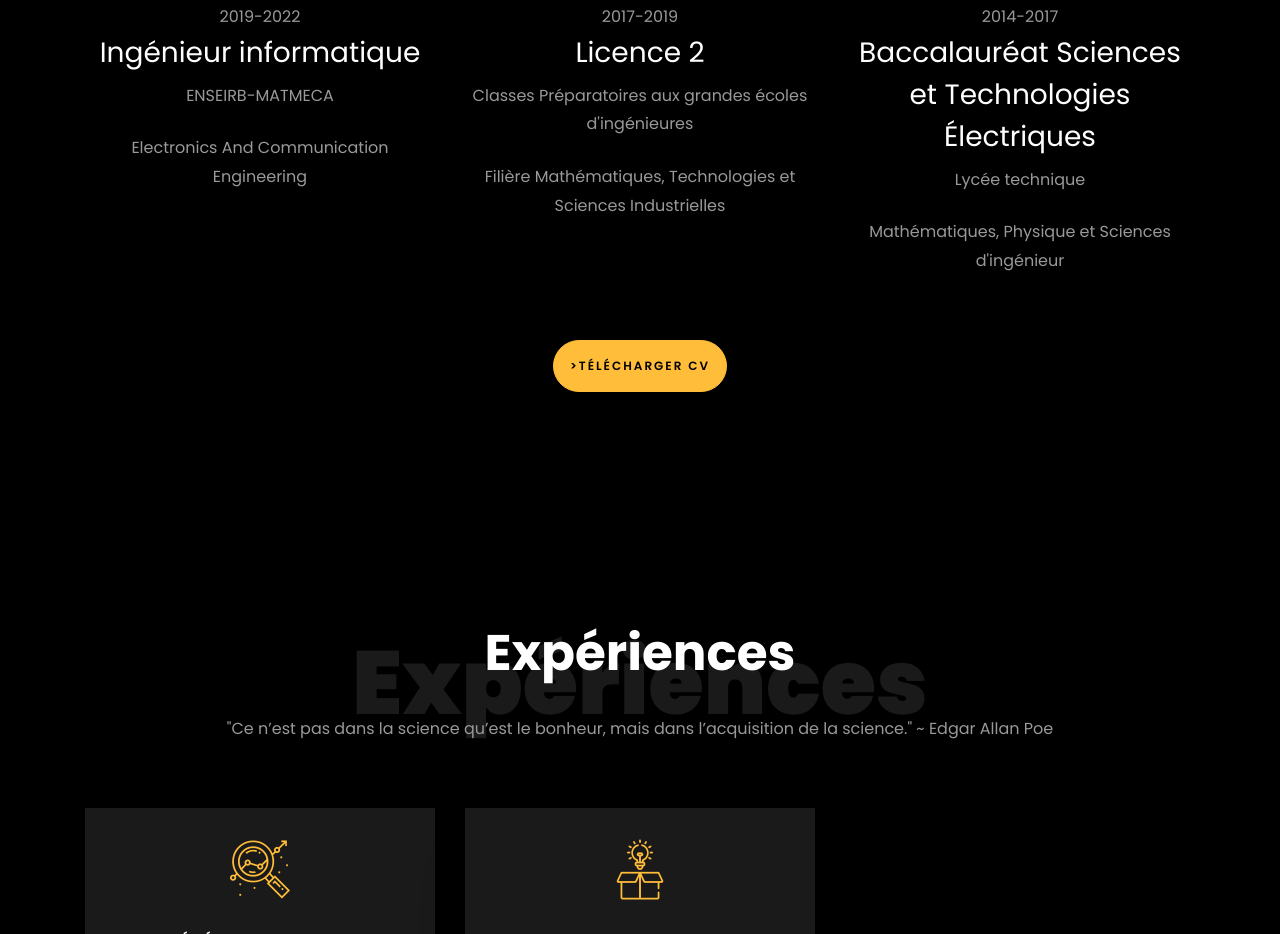
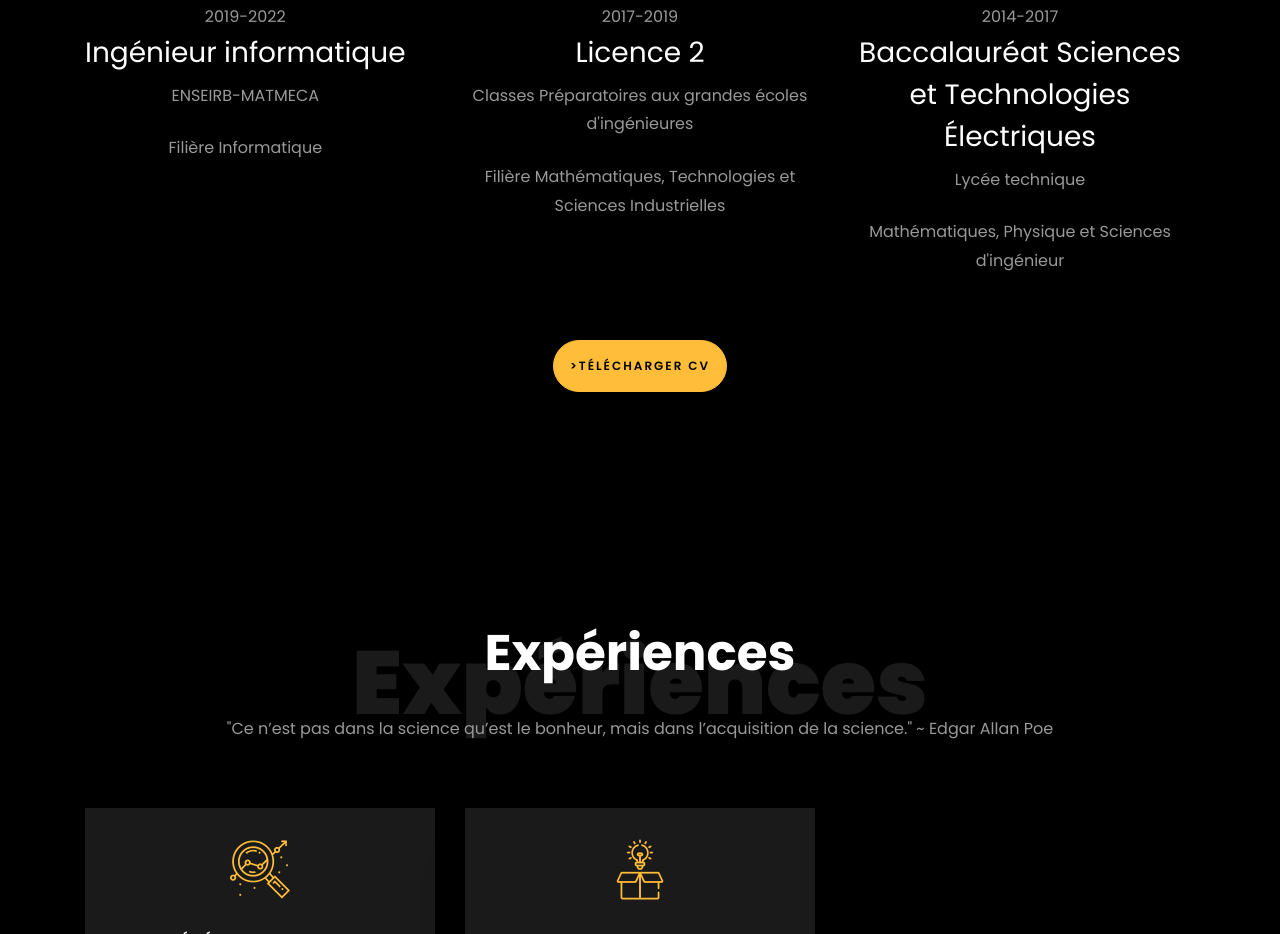
Before and after one commit to atalbi99/Mywebsite, a plain HTML site: page index.html in a window 1280 px wide. Shown: the part 2060-2994 px from the top of the page. Drawn offline with Linux system fonts and the light colour scheme; animation ran at ten frames a second; files whose address does not match are found by name.

Commit message:
Update index.html

```diff
--- a/index.html
+++ b/index.html
@@ -126,7 +126,7 @@
     					<span class="date">2019-2022</span>
     					<h3>Ingénieur informatique</h3>
     					<span class="position">ENSEIRB-MATMECA</span>
-    					<p class="mt-4">Electronics And Communication Engineering</p>
+    					<p class="mt-4">Filière Informatique</p>
     				</div>
     				</div>
     				<div class="col-md-4 text-center d-flex">
@@ -513,6 +513,7 @@
             <div class="ftco-footer-widget mb-4">
             	<h2 class="ftco-heading-2">Réseaux sociaux</h2>
               <ul class="ftco-footer-social list-unstyled float-md-left float-lft mt-5">
+			  <li class="ftco-animate"><a href="https://github.com/atalbi99"><span class="icon-github"></span></a></li>
 			  <li class="ftco-animate"><a href="https://www.linkedin.com/in/anas-talbi"><span class="icon-linkedin"></span></a></li>
                 <li class="ftco-animate"><a href="https://www.facebook.com/Anas.talbi99"><span class="icon-facebook"></span></a></li>
                 <li class="ftco-animate"><a href="https://www.instagram.com/anas.t___"><span class="icon-instagram"></span></a></li>
```
